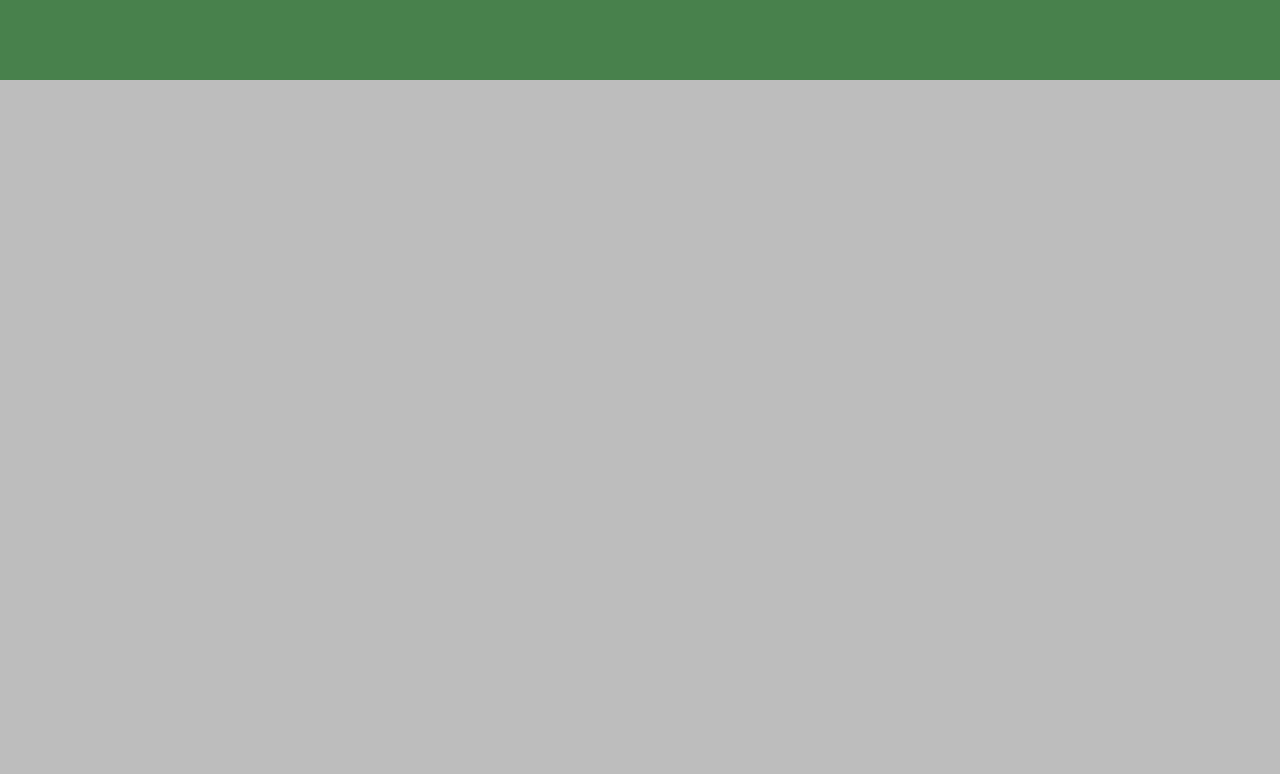
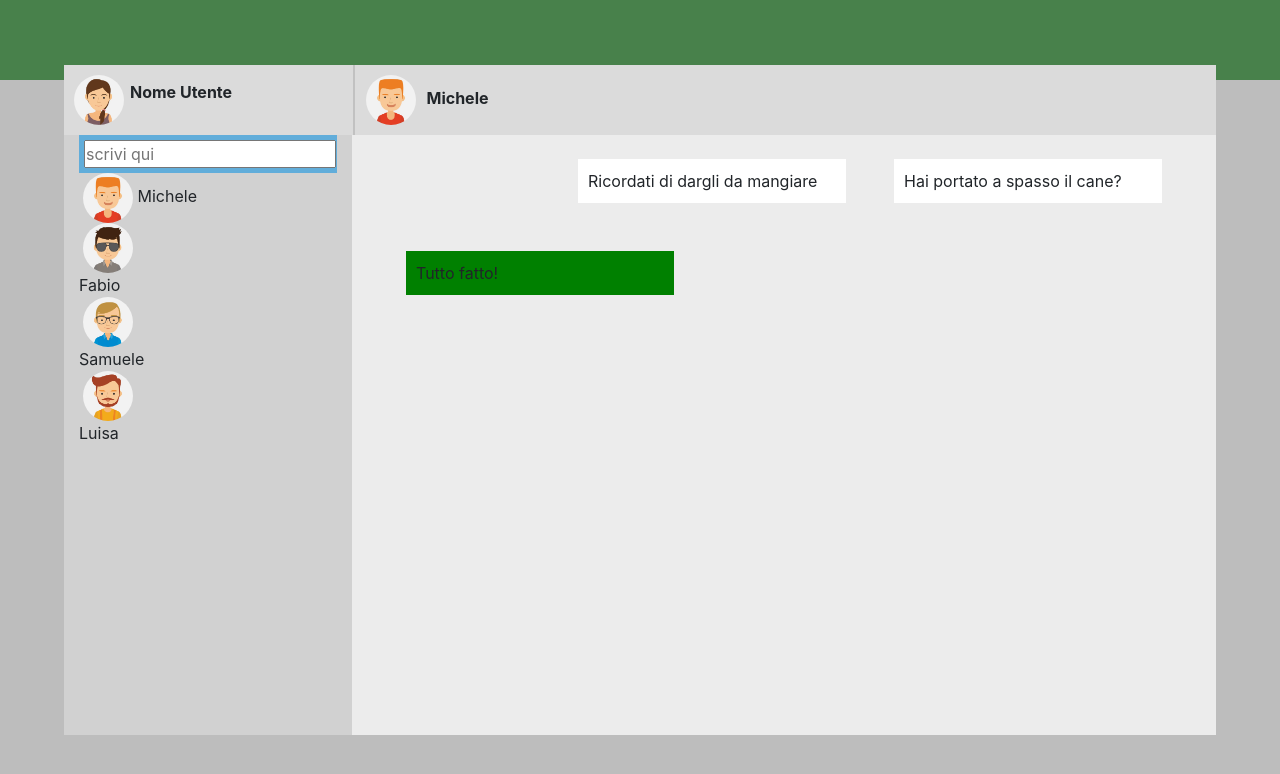
Before and after one commit to bastiano86/vue-boolzapp, a plain HTML site: page index.html in a window 1280 px wide. Drawn offline with nearby package versions, Linux system fonts and the light colour scheme; files that its build step writes are made by us from their sources.

Commit message:
commit seconda milestone

```diff
--- a/index.html
+++ b/index.html
@@ -29,7 +29,9 @@
             <div class="col-9 friend-space d-flex flex-rows align-items-center">
                 <!--contatto chiamato-->
                 <div>
-                    <img class="rounded-circle ml-1" src="img/avatar_8.jpg" alt=""><span class="nome-utente">Michele</span>
+                    <img v-for="(contact,index)in contacts" class="rounded-circle ml-1"
+                    :src="'img/avatar' + contacts[current].avatar + '.jpg'" alt="">
+                    <span class="nome-utente">{{contacts[current].name}}</span>
                 </div>
 
             </div>
@@ -41,27 +43,21 @@
                         <div class="input-wrapper">
                             <input placeholder="scrivi qui" type="text" name="" id="">
                         </div>
-                        <div v-for="(contact,index) in contacts" :class="(index === current)? 'current' :'contact' )"
+                        <div v-for="(contact,index) in contacts" :class="(index === current)? 'current' : contact"
                          @click="clickSuContatto(index)">
                             <img class="rounded-circle avatar ml-1"
-                            :src="'img/avatar' + contacts[current].avatar + '.jpg'" alt="contacts[current].name">
+                        :src="'img/avatar' + contact.avatar + '.jpg'" alt="contacts.name">
                             <span class="">{{contact.name}}</span>
                     </div>
                     </div>
                     <!--parte destra-->
                     <div class="col-9 text-space">
-                        <div class="container">
-                            <div class="row">
                                 <div  class="col-12">
-                                            <div class="col-6 text-start">
-                                                <div class=" received-message rounded">
-                                                    eeeeeee
-                                                </div>
-                                            </div>
-                                            <div class="col-6 text-end float-right">
-                                                <div  class="sent-message rounded">
-                                                    <div >eeeeeeeee</div>
-                                                </div>
+                                            <div v-for="(elemento,index) in contacts[current].messages" :class="elemento.status" class="col-4 m-4">
+                                                <span>
+                                                    {{elemento.text}}
+                                                </span>
+
                                             </div>
                                     </div>
                             </div>
--- a/style/style.css
+++ b/style/style.css
@@ -73,11 +73,13 @@ i   {
 .chat-wrapper {
     border-radius: 10px;
 }
-.sent-message{
+.sent{
+    float: right;
     padding: 10px;
     background-color: white;
 }
-.received-message{
+.received{
+    float: left;
     padding: 10px;
     background-color:green;
 }
```
